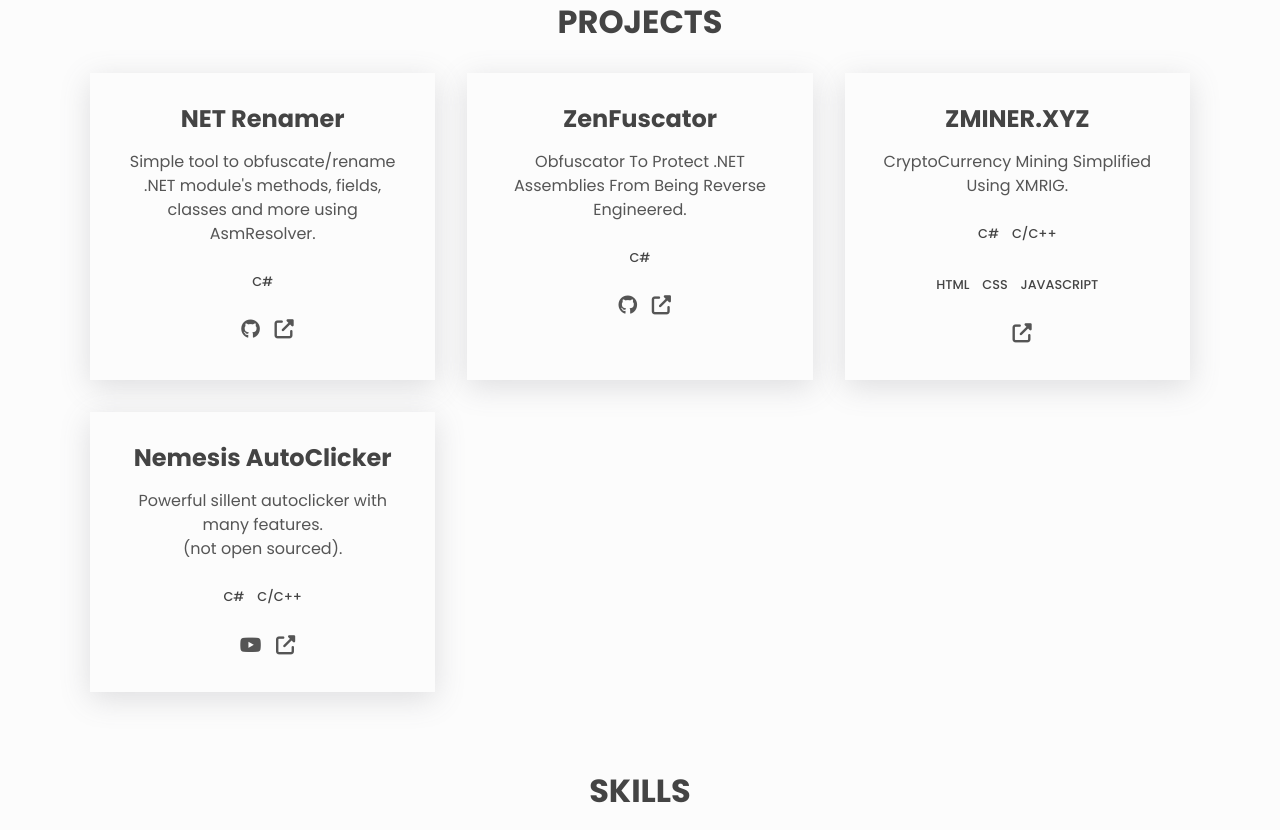
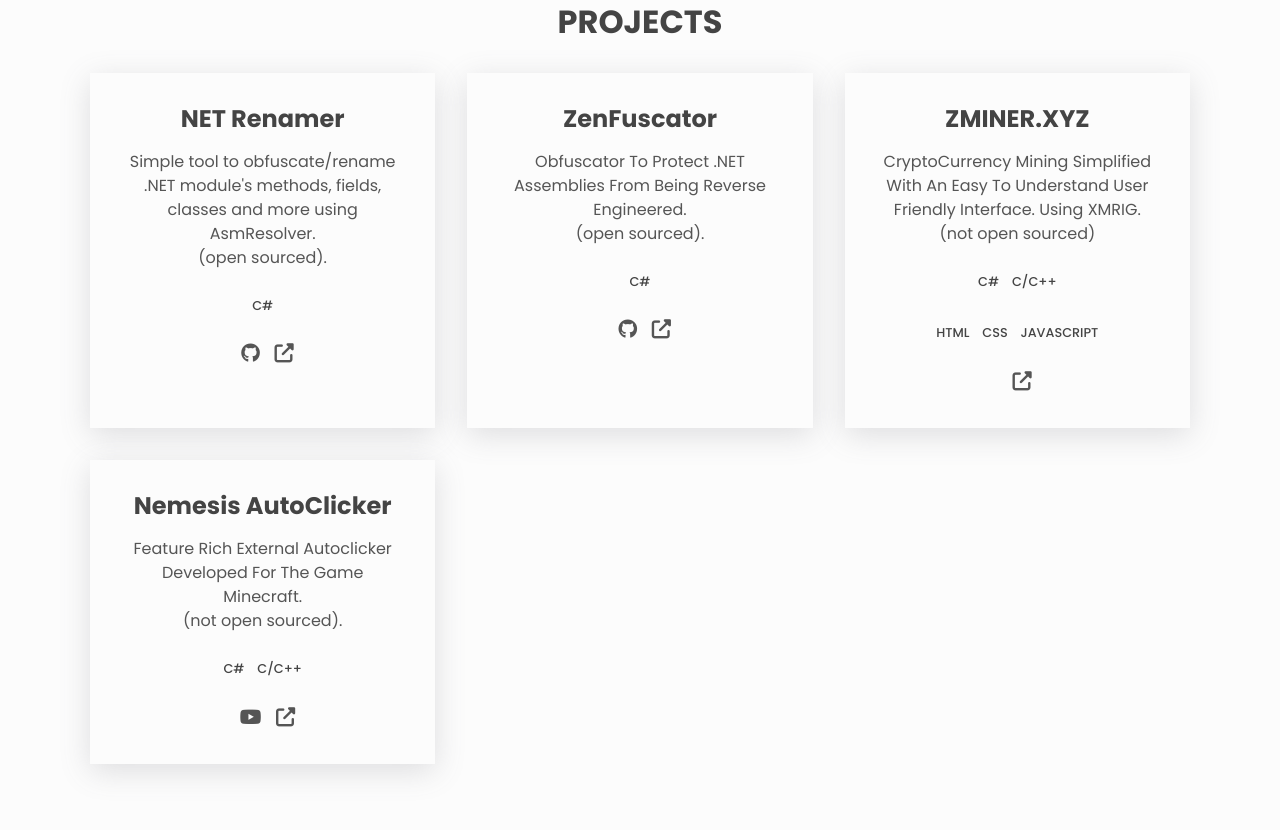
Before and after one commit to Zenixas/Zenixas.github.io, a plain HTML site: page index.html in a window 1280 px wide. Shown: the part 542-1372 px from the top of the page. Drawn offline with Linux system fonts and the light colour scheme.

Commit message:
Update index.html

```diff
--- a/index.html
+++ b/index.html
@@ -92,8 +92,8 @@
           <div class="project">
             <h3>NET Renamer</h3>
             <p class="project__description">
-                Simple tool to obfuscate/rename .NET module's methods,
-                fields, classes and more using AsmResolver.
+                Simple tool to obfuscate/rename .NET module's methods, fields, classes and more using AsmResolver.<br>
+                (open sourced).
             </p>
             <ul class="project__stack">
               <li class="project__stack-item">C#</li>
@@ -118,8 +118,8 @@
           <div class="project">
             <h3>ZenFuscator</h3>
             <p class="project__description">
-              Obfuscator To Protect .NET Assemblies From Being Reverse
-              Engineered.
+               Obfuscator To Protect .NET Assemblies From Being Reverse Engineered.<br>
+               (open sourced).
             </p>
             <ul class="project__stack">
               <li class="project__stack-item">C#</li>
@@ -144,7 +144,8 @@
           <div class="project">
             <h3>ZMINER.XYZ</h3>
             <p class="project__description">
-              CryptoCurrency Mining Simplified Using XMRIG.
+              CryptoCurrency Mining Simplified With An Easy To Understand User Friendly Interface. Using XMRIG. <br>
+              (not open sourced)
             </p>
             <ul class="project__stack">
               <li class="project__stack-item">C#</li>
@@ -168,7 +169,7 @@
           <div class="project">
             <h3>Nemesis AutoClicker</h3>
             <p class="project__description">
-              Powerful sillent autoclicker with many features. <br>
+              Feature Rich External Autoclicker Developed For The Game Minecraft.<br>
               (not open sourced).
             </p>
             <ul class="project__stack">
```
